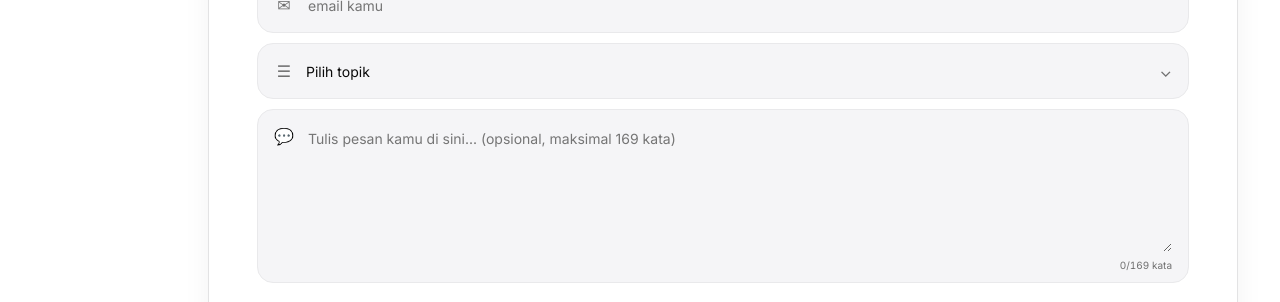
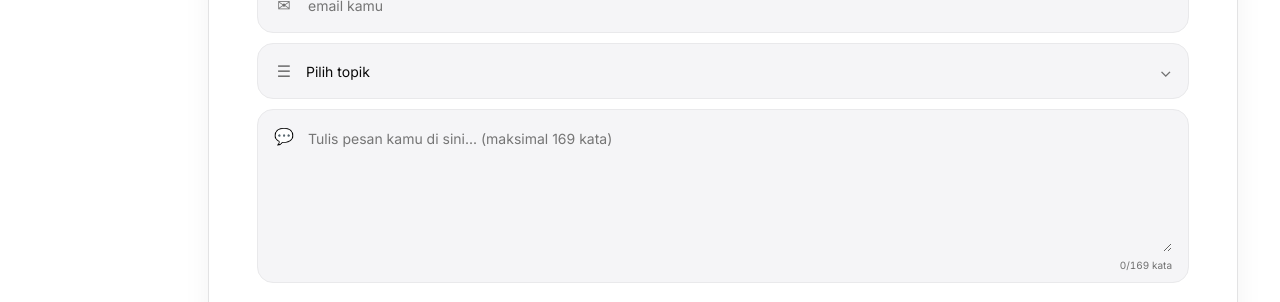
Before and after one commit to LionerHakim/JRHs, a React (Vite) app: page / in a window 1280 px wide. Shown: the part 4137-4439 px from the top of the page. Built offline with nearby package versions, Linux system fonts and the light colour scheme.

Commit message:
Require Contact message field

```diff
--- a/src/main.tsx
+++ b/src/main.tsx
@@ -70,6 +70,7 @@ export default function App() {
       return setContactError('Gunakan email dari Gmail, Outlook, Hotmail, Yahoo, iCloud, atau Proton.')
     }
 
+    if (!message.trim()) return setContactError('Pesan belum diisi.')
     if (!privacy) return setContactError('Centang persetujuan privasi dulu.')
 
     const subject = encodeURIComponent(`[JRHs Contact] ${purpose || 'Pesan dari website'}`)
@@ -241,10 +242,10 @@ ${name.trim()}`)
                 </label>
                 <label className="contact-field contact-message">
                   <span className="contact-icon" aria-hidden="true">💬</span>
-                  <textarea aria-label="Pesan kamu" value={message} onChange={(event) => {
+                  <textarea aria-label="Pesan kamu" required value={message} onChange={(event) => {
                     const words = event.target.value.trim().split(/\s+/).filter(Boolean)
                     setMessage(words.length > 169 ? words.slice(0, 169).join(' ') : event.target.value)
-                  }} placeholder="Tulis pesan kamu di sini... (opsional, maksimal 169 kata)" rows={5} />
+                  }} placeholder="Tulis pesan kamu di sini... (maksimal 169 kata)" rows={5} />
                   <span className="contact-counter">{message.trim() ? message.trim().split(/\s+/).length : 0}/169 kata</span>
                 </label>
               </div>
```
